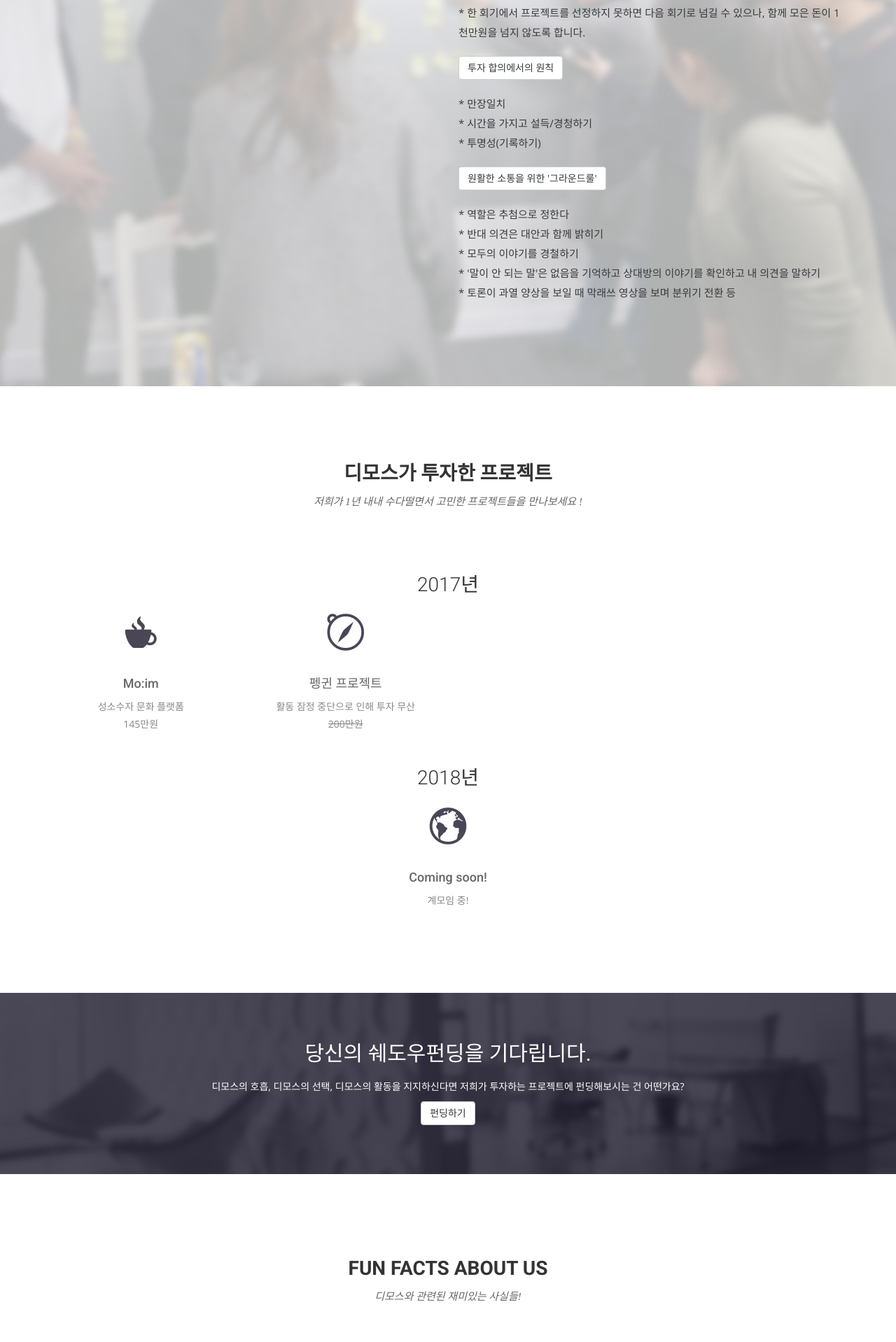
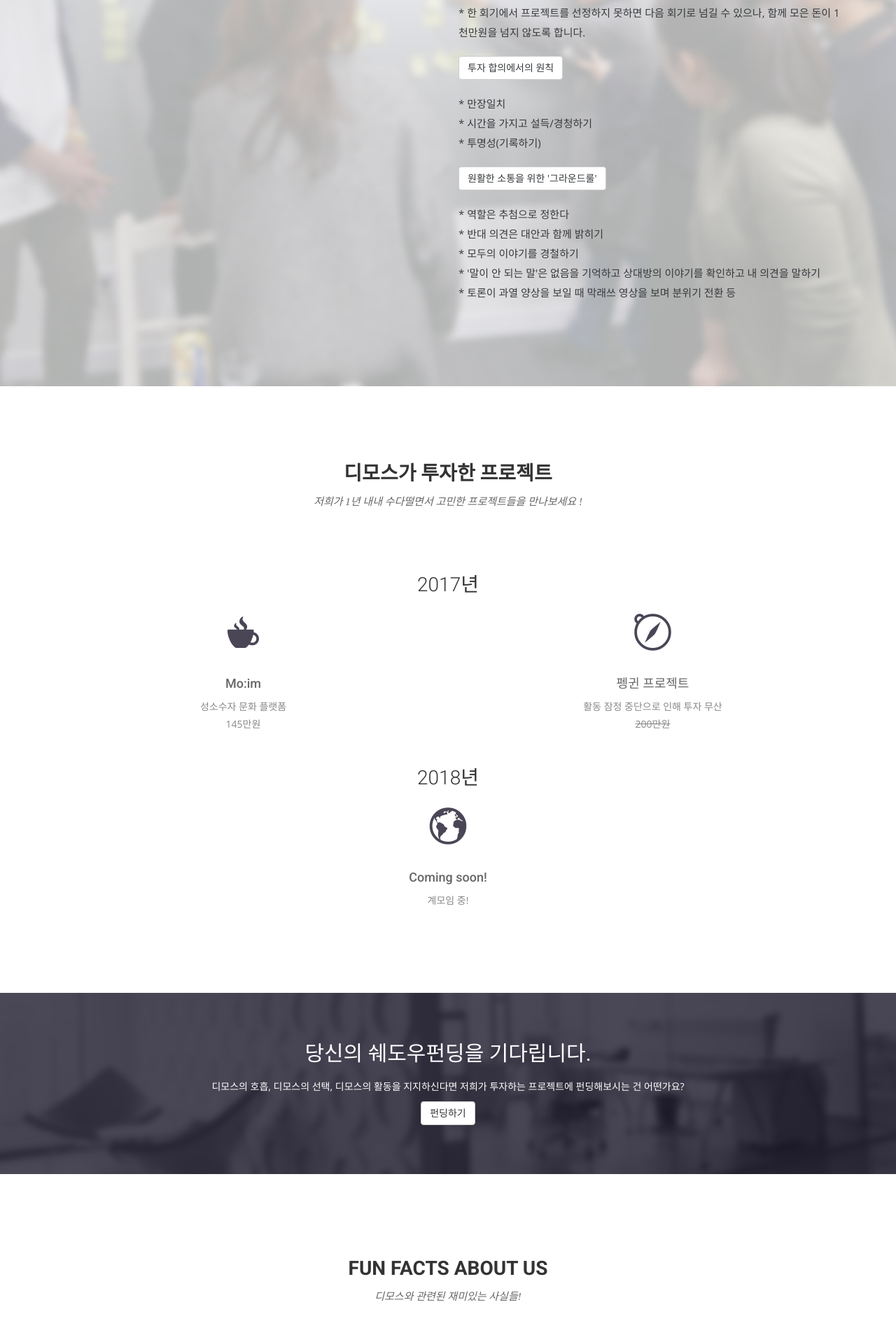
Before and after one commit to demos-people/demos-people.github.io, a Jekyll site: the page built from index.html, in a window 1280 px wide. Shown: the part 1800-3718 px from the top of the page at 70% size. Built offline with Jekyll 4.4.1, drawn with Linux system fonts in a browser that asks for light colours; nearby versions of some CDN libraries; some web fonts are replaced.

Commit message:
index - project align modify

```diff
--- a/index.html
+++ b/index.html
@@ -94,14 +94,14 @@
       <div class="col-sm-12">
         <h3>2017년</h3>
       </div>
-      <div class="col-sm-6 col-md-3">
+      <div class="col-sm-6 col-md-6">
         <div class="service-item">
           <i class="icon ion-coffee"></i>
           <h4>Mo:im</h4>
           <p>성소수자 문화 플랫폼<br>145만원</p>
         </div>
       </div>
-      <div class="col-sm-6 col-md-3">
+      <div class="col-sm-6 col-md-6">
         <div class="service-item">
           <i class="ion-compass"></i>
           <h4>펭귄 프로젝트</h4>
```
